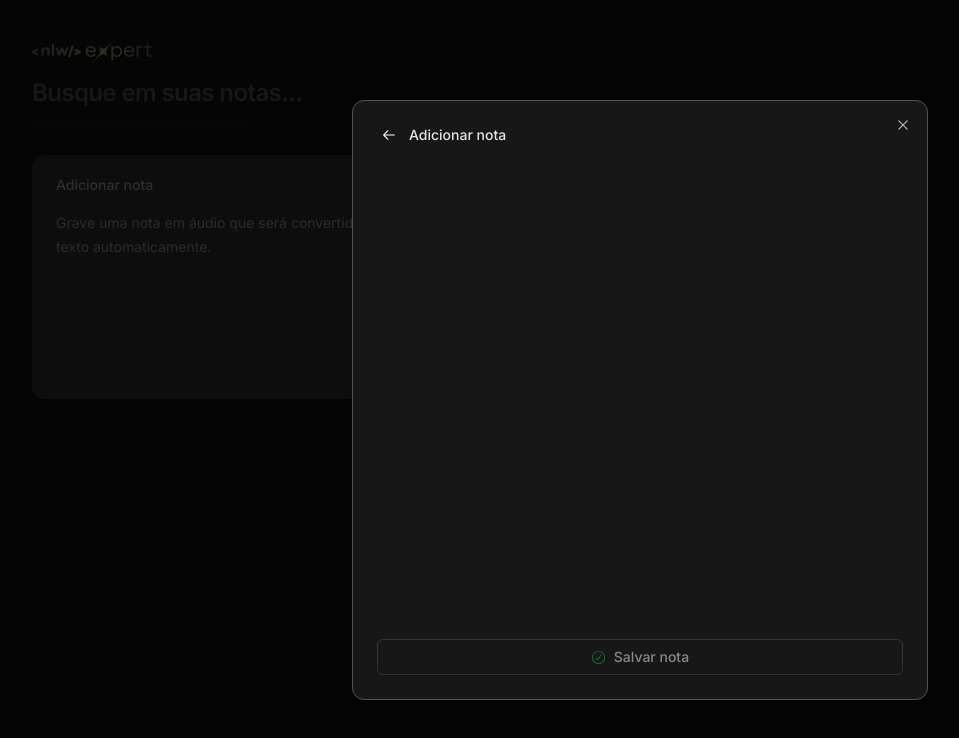
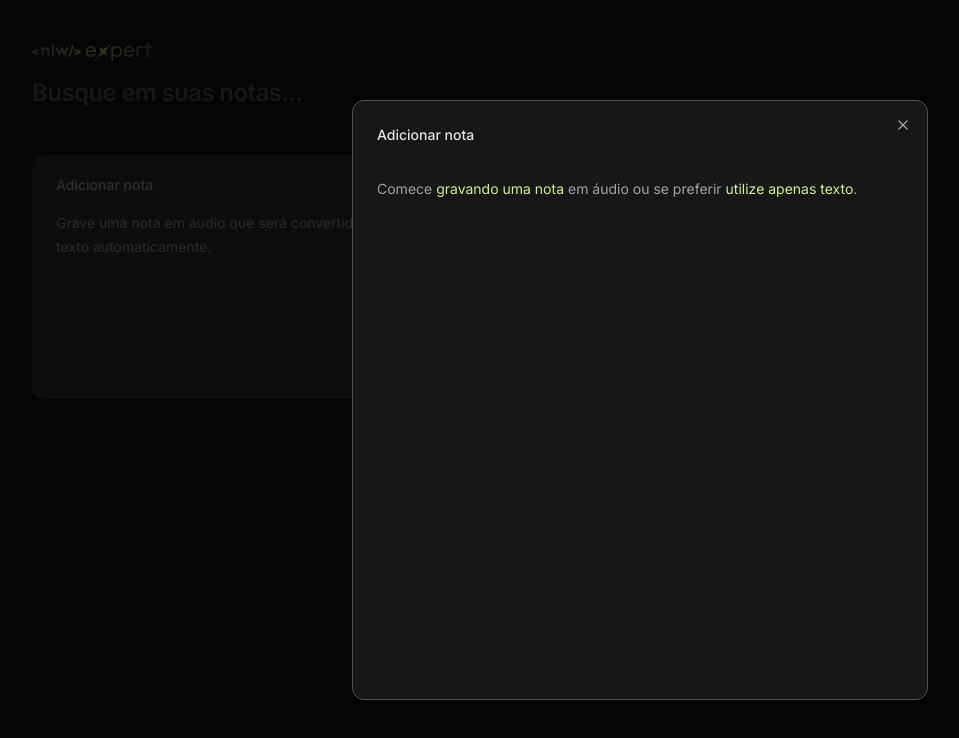
Before and after one commit to VitorAndrey/nlw-expert-react, a React (Vite) app: page / in a window 1280 px wide. Both pictures are taken after a click on the button 226 px from the left and 276 px from the top of the page. Shown: the top 738 px of the page, without its empty margins (0-959 px from the left). Built offline with nearby package versions, Linux system fonts and the light colour scheme.

Commit message:
feat: recording ui structure

```diff
--- a/package.json
+++ b/package.json
@@ -18,6 +18,7 @@
     "class-variance-authority": "^0.7.0",
     "clsx": "^2.1.0",
     "date-fns": "^3.3.1",
+    "lucide-react": "^0.323.0",
     "react": "^18.2.0",
     "react-dom": "^18.2.0",
     "tailwind-merge": "^2.2.1",
--- a/src/components/new-note-card.tsx
+++ b/src/components/new-note-card.tsx
@@ -2,7 +2,6 @@ import { Card } from "./ui/card";
 import { Dialog, DialogClose, DialogContent, DialogTrigger } from "./ui/dialog";
 import { buttonVariants } from "./ui/button";
 import { cn } from "@/lib/utils";
-import { ArrowLeftIcon, CheckCircledIcon } from "@radix-ui/react-icons";
 import { FormEvent, useState } from "react";
 import { Textarea } from "./ui/textarea";
 import { useToast } from "./ui/use-toast";
@@ -10,34 +9,60 @@ import { ToastAction } from "./ui/toast";
 import { format } from "date-fns";
 import { ptBR } from "date-fns/locale";
 
+import {
+  ArrowLeftIcon,
+  CheckCircledIcon,
+  StopIcon,
+} from "@radix-ui/react-icons";
+import { AudioLinesIcon, MicIcon, PenLineIcon } from "lucide-react";
+
 type NewNoteCardProps = {
   title: string;
   content: string;
   onAddNote: (content: string) => void;
 };
 
+type ComponentState = "onboarding" | "writing" | "recording";
+
 export function NewNoteCard({ title, content, onAddNote }: NewNoteCardProps) {
-  const [shouldShowOnboarding, setShouldShowOnboarding] =
-    useState<boolean>(false);
-  const [textAreaValue, setTextAreaValue] = useState<string>("");
+  const [componentState, setComponentState] =
+    useState<ComponentState>("onboarding");
+  const [notes, setNotes] = useState<{ writing: string; recording: string }>({
+    writing: "",
+    recording: "",
+  });
+  const [isRecording, setIsRecording] = useState(false);
 
-  const { toast } = useToast();
-
-  function handleStartEditing() {
-    setShouldShowOnboarding(false);
+  function handleStartWriting() {
+    setComponentState("writing");
+    setNotes({ ...notes, recording: "" });
   }
 
-  function handleStopEditing() {
-    setShouldShowOnboarding(true);
-    setTextAreaValue("");
+  function handleStartRecording() {
+    setComponentState("recording");
+    setIsRecording(true);
+    setNotes({ recording: "", writing: "" });
+  }
+
+  function handleStopRecording() {
+    setIsRecording(false);
+    setNotes({ ...notes, recording: "Ola" });
+  }
+
+  function handleGoBackToOnboarding() {
+    setComponentState("onboarding");
+    setNotes({ writing: "", recording: "" });
   }
 
   function handleAddNote(e: FormEvent) {
     e.preventDefault();
-    onAddNote(textAreaValue);
-    setTextAreaValue("");
+    onAddNote(componentState === "writing" ? notes.writing : notes.recording);
+    setNotes({ writing: "", recording: "" });
+    setComponentState("onboarding");
     showSuccessToast();
   }
+
+  const { toast } = useToast();
 
   function showSuccessToast() {
     const capitalizeFirstLetter = (str: string) => {
@@ -50,6 +75,7 @@ export function NewNoteCard({ title, content, onAddNote }: NewNoteCardProps) {
 
     toast({
       title: "Nota criada com sucesso!",
+      duration: 2000,
       description: formattedDate,
       action: (
         <ToastAction
@@ -66,7 +92,7 @@ export function NewNoteCard({ title, content, onAddNote }: NewNoteCardProps) {
     <Dialog>
       <DialogTrigger className="group text-left outline-none rounded-xl transition-all duration-300">
         <Card className="bg-neutral-700 p-5 pl-6 pb-3 m-0 border-none shadow-lg overflow-hidden hover:ring-1 hover:ring-neutral-400 transition-all duration-200 group-focus-visible:ring-1 group-focus-visible:ring-theme-primary">
-          <Tittle title={title} />
+          <Title title={title} />
 
           <div className="h-44">
             <p className="text-sm leading-6 text-neutral-300">{content}</p>
@@ -75,18 +101,30 @@ export function NewNoteCard({ title, content, onAddNote }: NewNoteCardProps) {
       </DialogTrigger>
       <DialogContent className="bg-neutral-900 !rounded-xl flex flex-col border-neutral-600 w-[95vw] h-[75vh] max-h-[700px] max-w-xl">
         <div className="flex items-center gap-2">
-          {!shouldShowOnboarding && (
-            <button onClick={handleStopEditing}>
+          {componentState !== "onboarding" && (
+            <button onClick={handleGoBackToOnboarding}>
               <ArrowLeftIcon className="text-white w-6 h-6 p-1 -mt-4" />
             </button>
           )}
-          <Tittle title={title} />
+
+          <Title title={title} />
+
+          {componentState !== "onboarding" && (
+            <>
+              {componentState === "recording" ? (
+                <MicIcon className="w-4 h-4 text-neutral-400 -mt-4" />
+              ) : (
+                <PenLineIcon className="w-4 h-4 text-neutral-400 -mt-4" />
+              )}
+            </>
+          )}
         </div>
         <form onSubmit={handleAddNote} className="flex-1 flex flex-col">
-          {shouldShowOnboarding ? (
+          {componentState === "onboarding" ? (
             <p className="text-sm leading-6 text-neutral-400 flex-1">
               Comece{" "}
               <button
+                onClick={handleStartRecording}
                 type="button"
                 className="text-theme-primary hover:underline"
               >
@@ -95,7 +133,7 @@ export function NewNoteCard({ title, content, onAddNote }: NewNoteCardProps) {
               em áudio ou se preferir{" "}
               <button
                 type="button"
-                onClick={handleStartEditing}
+                onClick={handleStartWriting}
                 className="text-theme-primary hover:underline"
               >
                 utilize apenas texto
@@ -104,31 +142,73 @@ export function NewNoteCard({ title, content, onAddNote }: NewNoteCardProps) {
             </p>
           ) : (
             <Textarea
-              value={textAreaValue}
-              onChange={(e) => setTextAreaValue(e.target.value)}
+              disabled={componentState === "recording"}
+              value={
+                componentState === "writing" ? notes.writing : notes.recording
+              }
+              onChange={(e) =>
+                setNotes({ ...notes, [componentState]: e.target.value })
+              }
               id="create-note"
               autoFocus
-              className="text-sm leading-6 resize-none flex-1 border-none focus-visible:ring-0 text-neutral-400"
+              className="text-sm leading-6 disabled:cursor-default resize-none flex-1 border-none focus-visible:ring-0 text-neutral-400"
             />
           )}
 
-          <DialogClose
-            type="submit"
-            disabled={!textAreaValue}
+          {componentState !== "onboarding" && (
+            <>
+              {componentState === "recording" && isRecording ? (
+                <button
+                  onClick={handleStopRecording}
+                  type="button"
                   className={cn(
                     buttonVariants({ variant: "outline" }),
                     "bg-transparent border border-neutral-600 group"
                   )}
                 >
+                  <StopIcon className="mr-2 text-red-500 group-hover:text-red-800" />
+                  <span>Parar gravação</span>
+                </button>
+              ) : (
+                <div className="flex gap-2 items-center">
+                  {componentState === "recording" && !isRecording && (
+                    <button
+                      onClick={handleStartRecording}
+                      type="button"
+                      className={cn(
+                        buttonVariants({ variant: "outline" }),
+                        "bg-transparent border border-neutral-600 group flex-1"
+                      )}
+                    >
+                      <MicIcon className="w-4 h-4 text-neutral-400 mr-2" />
+                      Gravar Novamente
+                    </button>
+                  )}
+                  <DialogClose
+                    disabled={!notes.recording && !notes.writing}
+                    type="submit"
+                    className={cn(
+                      buttonVariants({ variant: "outline" }),
+                      "bg-transparent border border-neutral-600 group flex-1"
+                    )}
+                  >
                     <CheckCircledIcon className="mr-2 text-green-500 group-hover:text-green-800" />
                     <span>Salvar nota</span>
                   </DialogClose>
+                </div>
+              )}
+            </>
+          )}
+
+          {componentState === "recording" && isRecording && (
+            <AudioLinesIcon className="absolute top-1/2 left-1/2 -translate-y-1/2 -translate-x-1/2 animate-pulse" />
+          )}
         </form>
       </DialogContent>
     </Dialog>
   );
 }
 
-function Tittle({ title }: { title: string }) {
+function Title({ title }: { title: string }) {
   return <h3 className="text-sm font-medium text-neutral-200 mb-4">{title}</h3>;
 }
--- a/src/components/note-card.tsx
+++ b/src/components/note-card.tsx
@@ -34,6 +34,7 @@ export function NoteCard({ note, onRemoveNote }: NoteCardProps) {
 
     toast({
       title: "Nota removida com sucesso!",
+      duration: 2000,
       description: formattedDate,
       action: (
         <ToastAction
--- a/src/components/ui/dialog.tsx
+++ b/src/components/ui/dialog.tsx
@@ -19,7 +19,7 @@ const DialogOverlay = React.forwardRef<
   <DialogPrimitive.Overlay
     ref={ref}
     className={cn(
-      "fixed inset-0 z-50 bg-black/80 data-[state=open]:animate-in data-[state=closed]:animate-out data-[state=closed]:fade-out-0 data-[state=open]:fade-in-0",
+      "fixed inset-0 z-30 bg-black/80 data-[state=open]:animate-in data-[state=closed]:animate-out data-[state=closed]:fade-out-0 data-[state=open]:fade-in-0",
       className
     )}
     {...props}
@@ -36,7 +36,7 @@ const DialogContent = React.forwardRef<
     <DialogPrimitive.Content
       ref={ref}
       className={cn(
-        "fixed left-[50%] top-[50%] z-50 grid w-full max-w-lg translate-x-[-50%] translate-y-[-50%] gap-4 border bg-background p-6 shadow-lg duration-200 data-[state=open]:animate-in data-[state=closed]:animate-out data-[state=closed]:fade-out-0 data-[state=open]:fade-in-0 data-[state=closed]:zoom-out-95 data-[state=open]:zoom-in-95 data-[state=closed]:slide-out-to-left-1/2 data-[state=closed]:slide-out-to-top-[48%] data-[state=open]:slide-in-from-left-1/2 data-[state=open]:slide-in-from-top-[48%] sm:rounded-lg",
+        "fixed left-[50%] top-[50%] z-40 grid w-full max-w-lg translate-x-[-50%] translate-y-[-50%] gap-4 border bg-background p-6 shadow-lg duration-200 data-[state=open]:animate-in data-[state=closed]:animate-out data-[state=closed]:fade-out-0 data-[state=open]:fade-in-0 data-[state=closed]:zoom-out-95 data-[state=open]:zoom-in-95 data-[state=closed]:slide-out-to-left-1/2 data-[state=closed]:slide-out-to-top-[48%] data-[state=open]:slide-in-from-left-1/2 data-[state=open]:slide-in-from-top-[48%] sm:rounded-lg",
         className
       )}
       {...props}
```
Also changed, not shown: src/components/ui/toast.tsx (+24 -24 lines), 1 other file (tests, documents, lock files or other folders). Lines whose indentation alone changed are shown as unchanged.
